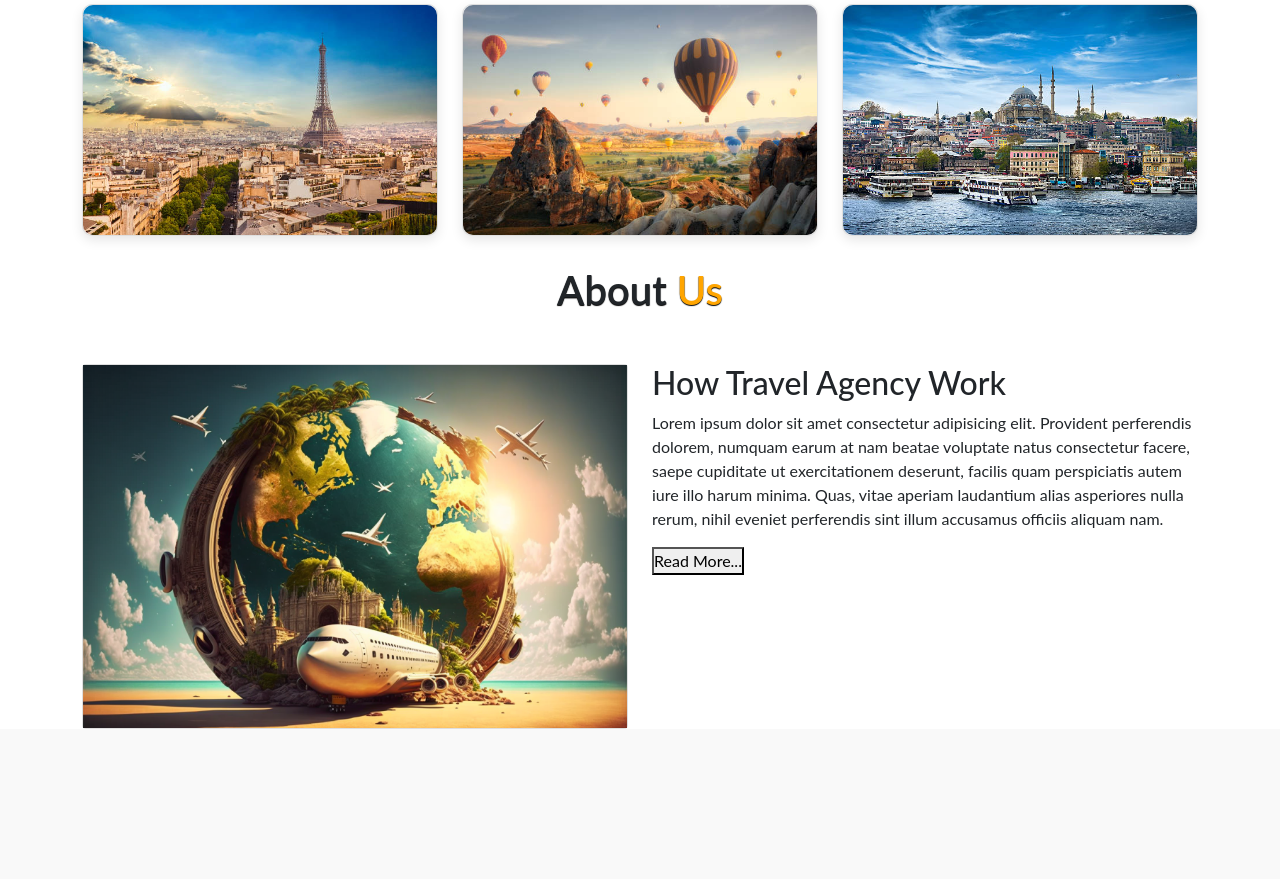
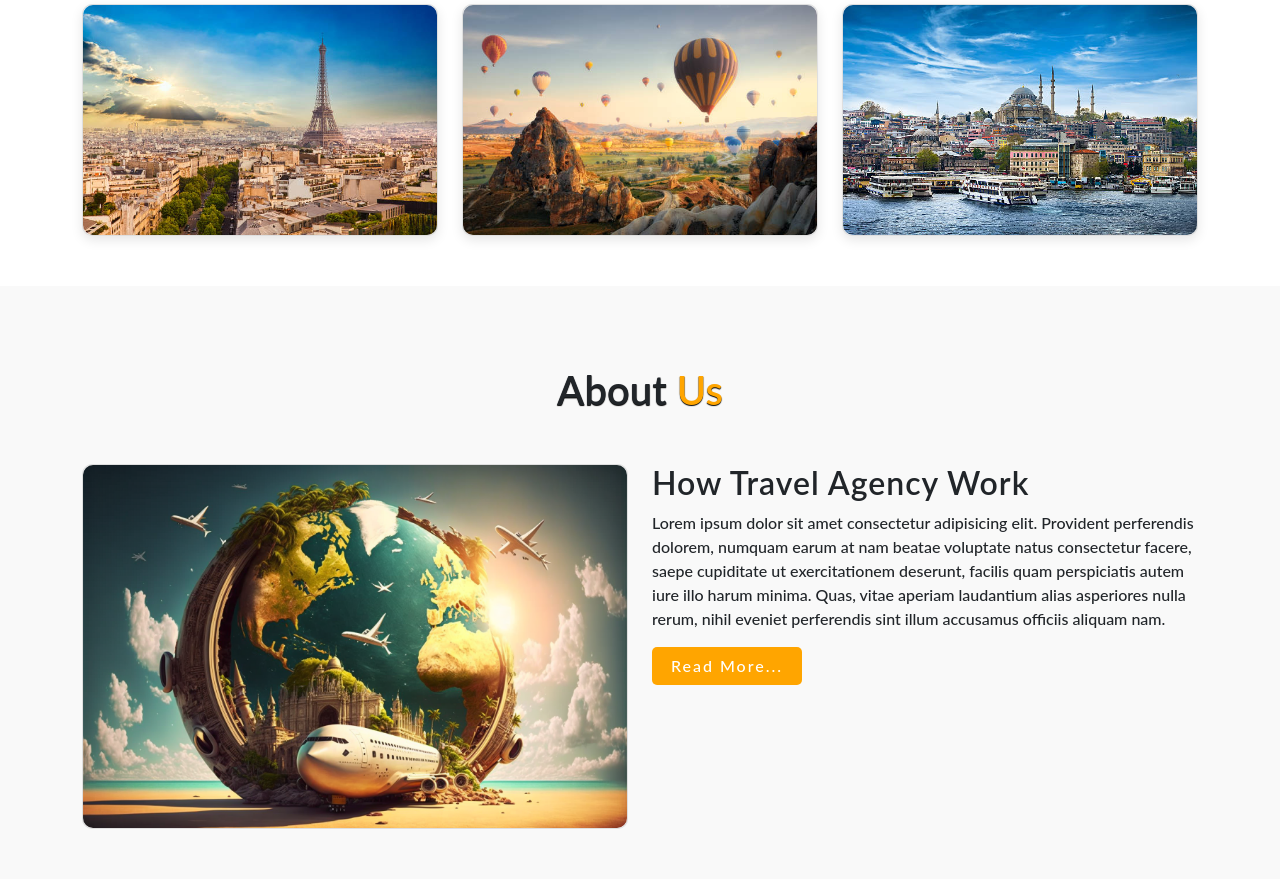
Before and after one commit to valzza/travel-projekti, a PHP site: page / in a window 1280 px wide. Shown: the part 3663-4542 px from the top of the page. Before the commit the page ends 4392 px from the top, so only its background shows below. Run offline with PHP 8.4, Linux system fonts and the light colour scheme.

Commit message:
About css

```diff
--- a/style.css
+++ b/style.css
@@ -277,3 +277,44 @@
     transform: scale(1.1);
 }
 /* Section Gallary End */
+
+/* About Start */
+.about{
+    padding: 50px;
+    margin-top: 50px;
+    background: #f9f9f9;
+}
+.about .card{
+    border-radius: 10px;
+}
+.about .card img{
+    border-radius: 10px;
+}
+.about h2{
+    font-weight: 600;
+    letter-spacing: 1px;
+}
+.about p{
+    font-weight: 500;
+}
+#about-btn{
+    width: 150px;
+    height: 38px;
+    border: none;
+    border-radius: 5px;
+    background: #ffa500;
+    color: white;
+    letter-spacing: 2px;
+    font-weight: 550;
+    transition: 0.5s ease;
+    cursor: pointer;
+}
+#about-btn:hover{
+    width: 170px;
+}
+@media (max-width:765px){
+    .about{
+        padding: 0;
+    }
+}
+/* About End */
```
